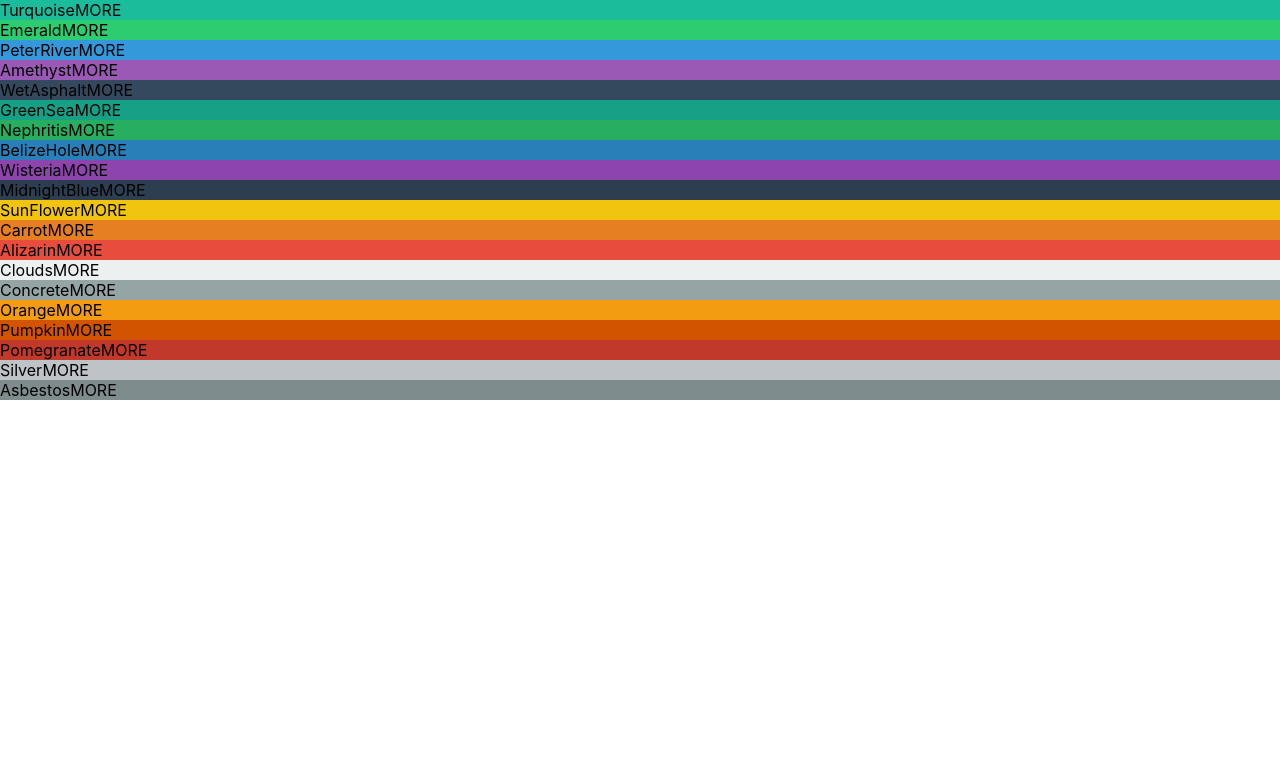
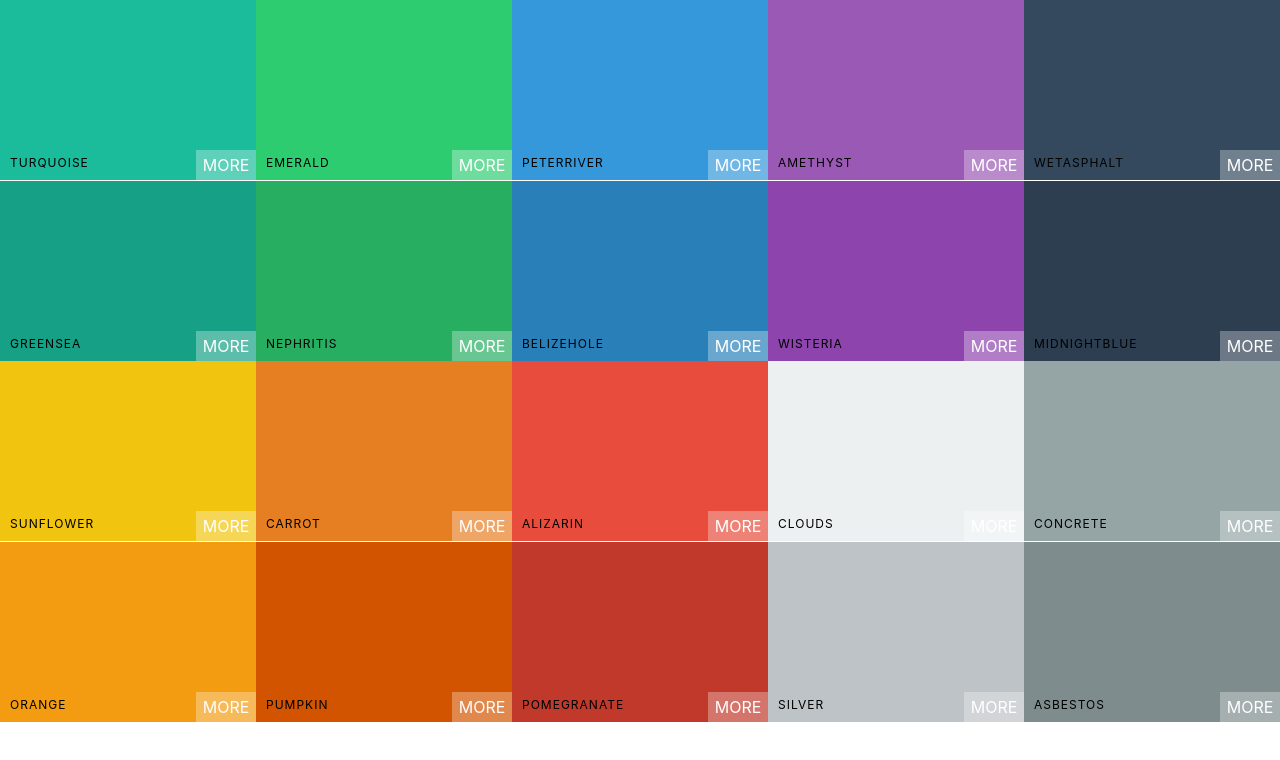
Before and after one commit to tariq-s/color-project, a React (Create React App) app in the folder colors-app/: page / in a window 1280 px wide. Shown: the top 760 px of the page. Built offline with nearby package versions, Linux system fonts and the light colour scheme.

Commit message:
style colorBox

```diff
--- a/colors-app/src/ColorBox.js
+++ b/colors-app/src/ColorBox.js
@@ -3,13 +3,16 @@
 
 export default class ColorBox extends Component {
   render() {
+    const { name, background } = this.props;
     return (
-      <div
-        className="ColorBox"
-        style={{ backgroundColor: this.props.background }}
-      >
-        <span>{this.props.name}</span>
-        <span>MORE</span>
+      <div className="color-box" style={{ background }}>
+        <div className="copy-container">
+          <div className="box-content">
+            <span>{name}</span>
+          </div>
+          <button className="copy-button">Copy</button>
+        </div>
+        <span className="see-more">MORE</span>
       </div>
     );
   }
--- a/colors-app/src/Palette.css
+++ b/colors-app/src/Palette.css
@@ -1,6 +1,6 @@
-.Palette {
+.palette {
   height: 100vh;
 }
-.Palette-colors {
+.palette-colors {
   height: 90%;
 }
--- a/colors-app/src/Palette.js
+++ b/colors-app/src/Palette.js
@@ -9,8 +9,8 @@
     ));
     console.log(colorBoxes);
     return (
-      <div className="Palette">
-        <div className="Palette-colors">{colorBoxes}</div>
+      <div className="palette">
+        <div className="palette-colors">{colorBoxes}</div>
       </div>
     );
   }
```
